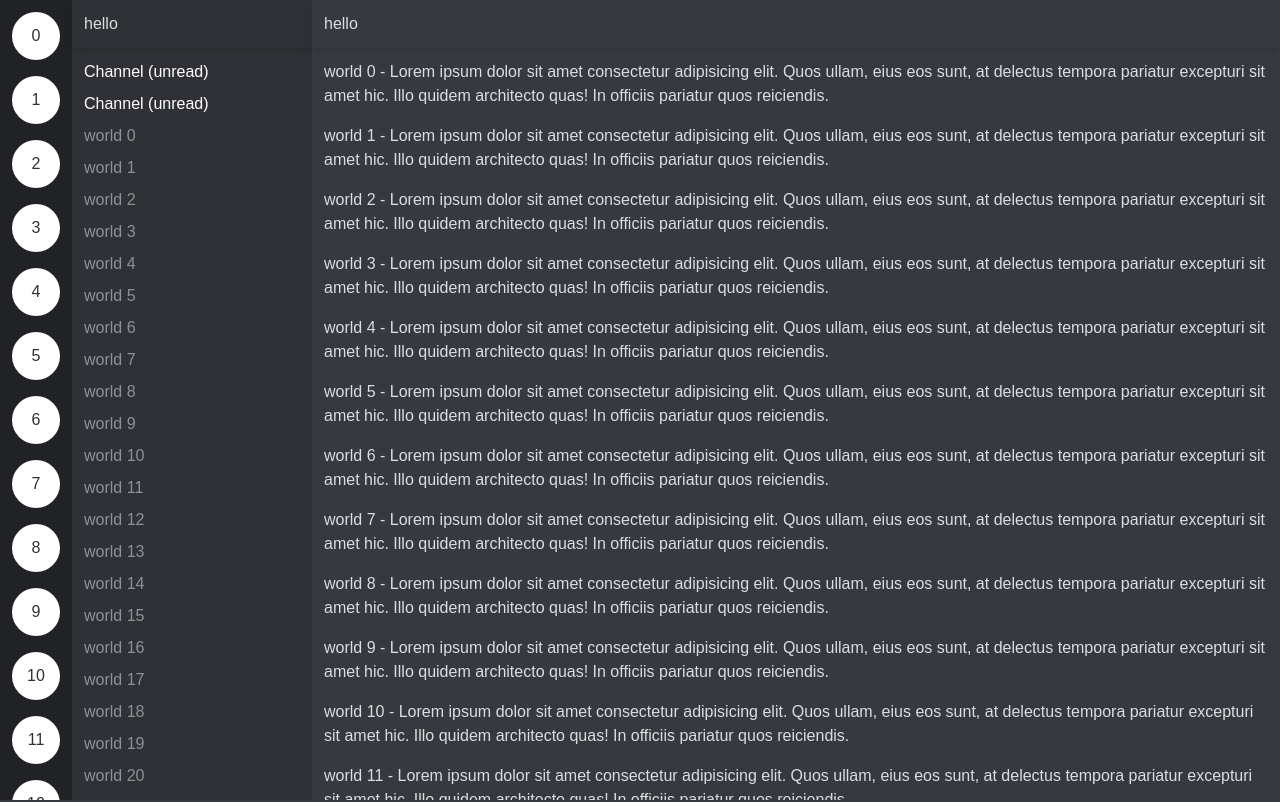
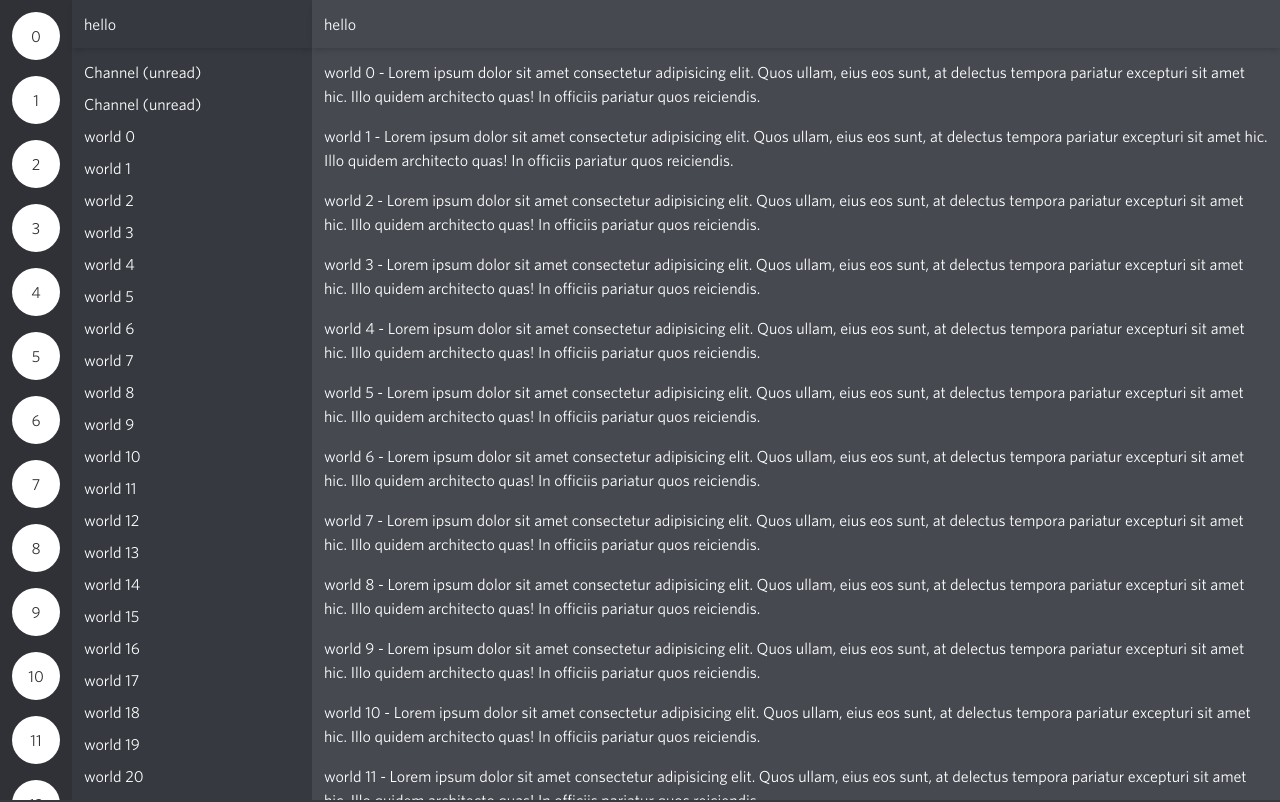
Before and after one commit to shakuisitive/discord-clone, a Next.js app: page / in a window 1280 px wide. Shown: the top 802 px of the page. Built offline with nearby package versions, Linux system fonts and the light colour scheme.

Commit message:
set up font

```diff
--- a/src/app/components/Scaffolding.tsx
+++ b/src/app/components/Scaffolding.tsx
@@ -1,15 +1,13 @@
-
-
 function Scaffolding() {
   return (
-    <div className="h-screen flex text-gray-100 ">
-        <div className="bg-gray-900 p-3 space-y-4 overflow-y-scroll">
+    <div className="h-screen flex text-white">
+        <div className="bg-gray-800 p-3 space-y-4 overflow-y-scroll scrollbar-hide">
             {Array.from({length: 40}).map((_, i) => (<div key={i} className="text-gray-800 rounded-full flex items-center justify-center w-12 h-12 bg-white">{i}</div>))}
         </div>
-        <div className="flex flex-col bg-gray-800 w-60">
+        <div className="flex flex-col bg-gray-700 w-60">
             <div className="h-12 px-3 h-12 flex-shrink-0 flex items-center shadow-md">hello</div>
 
-            <div className="text-gray-300 overflow-y-scroll p-3 flex-1 space-y-2">
+            <div className="overflow-y-scroll scrollbar-hide p-3 flex-1 space-y-2">
                 <p className="text-white">Channel (unread)</p>
                 <p className="text-white">Channel (unread)</p>
                 {Array.from({length: 40}).map((_, i) => (
@@ -18,9 +16,9 @@ function Scaffolding() {
             </div>
 
         </div>
-        <div className="bg-gray-700 flex-1 flex flex-col">
+        <div className="bg-gray-600 flex-1 flex flex-col">
             <div className="h-12 px-3 flex items-center shadow-md flex-shrink-0">hello</div>
-            <div className="flex-1 p-3 space-y-4 overflow-y-scroll">
+            <div className="flex-1 p-3 space-y-4 overflow-y-scroll scrollbar-hide">
                 {Array.from({length: 40}).map((_, i) => (
                         <p key={i}>world {i} - Lorem ipsum dolor sit amet consectetur adipisicing elit. Quos ullam, eius eos sunt, at delectus tempora pariatur excepturi sit amet hic. Illo quidem architecto quas! In officiis pariatur quos reiciendis.</p>
                     ))}
--- a/src/app/globals.css
+++ b/src/app/globals.css
@@ -5,14 +5,62 @@
   --foreground: #171717;
 }
 
+/* Ginto Font Family */
+@font-face {
+  font-family: 'Ginto';
+  src: url('/ginto/ABCGintoNordVariable-Trial-BF651b7b79432af.woff') format('woff'),
+       url('/ginto/ABCGintoNordVariable-Trial-BF651b7b7b56298.ttf') format('truetype');
+  font-weight: 100 900;
+  font-style: normal;
+}
+
+/* Whitney Font Family */
+@font-face {
+  font-family: 'Whitney';
+  src: url('/whitney/whitneylight.otf') format('opentype');
+  font-weight: 300;
+  font-style: normal;
+}
+
+@font-face {
+  font-family: 'Whitney';
+  src: url('/whitney/whitneybook.otf') format('opentype');
+  font-weight: 400;
+  font-style: normal;
+}
+
+@font-face {
+  font-family: 'Whitney';
+  src: url('/whitney/whitneymedium.otf') format('opentype');
+  font-weight: 500;
+  font-style: normal;
+}
+
+@font-face {
+  font-family: 'Whitney';
+  src: url('/whitney/whitneysemibold.otf') format('opentype');
+  font-weight: 600;
+  font-style: normal;
+}
+
+@font-face {
+  font-family: 'Whitney';
+  src: url('/whitney/whitneybold.otf') format('opentype');
+  font-weight: 700;
+  font-style: normal;
+}
+
 @theme inline {
+  --font-ginto: 'Ginto';
+  --font-whitney: 'Whitney';
+
   --color-background: var(--background);
   --color-foreground: var(--foreground);
   --font-sans: var(--font-geist-sans);
   --font-mono: var(--font-geist-mono);
 
-  --color-gray-50: #ECEDEE;
-  --color-gray-100: #DCDDDE;
+  --color-gray-50: red;
+  --color-gray-100: #DCDDBE;
   --color-gray-200: #B9BBBE;
   --color-gray-300: #8E9297;
   --color-gray-400: #72767D;
@@ -33,5 +81,16 @@
 body {
   background: var(--background);
   color: var(--foreground);
-  font-family: Arial, Helvetica, sans-serif;
+  font-family: var(--font-whitney), Arial, Helvetica, sans-serif;
 }
+
+/* Hide scrollbar for Chrome, Safari and Opera */
+.overflow-y-scroll::-webkit-scrollbar {
+  display: none;
+}
+
+/* Hide scrollbar for IE, Edge and Firefox */
+.overflow-y-scroll {
+  -ms-overflow-style: none;  /* IE and Edge */
+  scrollbar-width: none;  /* Firefox */
+}
```
Also changed, not shown: package.json (+6 -5 lines), 1 other file (tests, documents, lock files or other folders).
